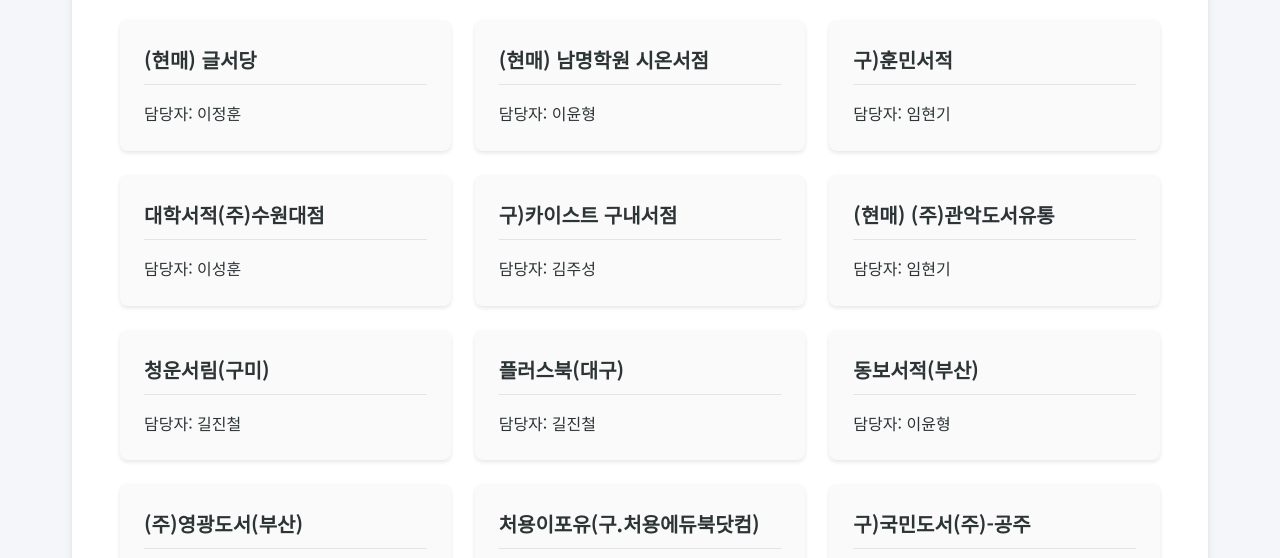
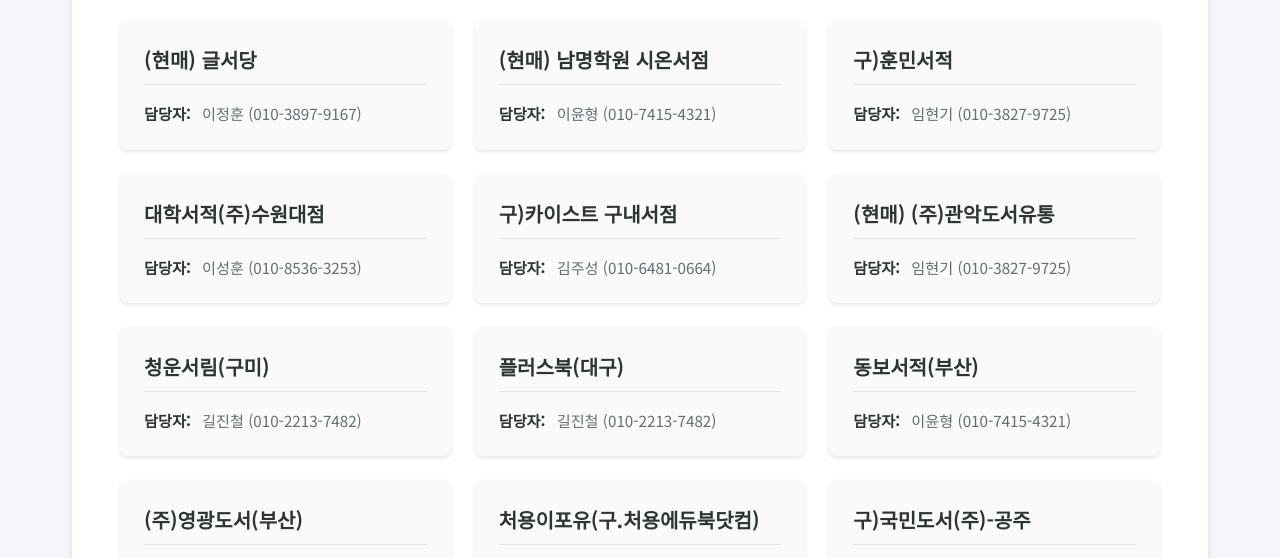
Before and after one commit to kxowls/find_sales, a website: page index.html in a window 1280 px wide. Both pictures are taken after a click on the button 877 px from the left and 204 px from the top of the page. Shown: the part 234-792 px from the top of the page. Drawn offline with Linux system fonts and the light colour scheme; no server answers.

Commit message:
UI 업데이트: 담당자 연락처 연동 및 스타일 수정

```diff
--- a/script.js
+++ b/script.js
@@ -2,6 +2,17 @@
 let allData = [];
 let currentSearchTerm = '';  // 현재 검색어 저장 변수 추가
 let isDataLoaded = false;
+
+// 담당자 연락처 데이터 매핑
+const managerContacts = {
+    '김성삼': '010-3233-4321',
+    '이성훈': '010-8536-3253',
+    '임현기': '010-3827-9725',
+    '이정훈': '010-3897-9167',
+    '김주성': '010-6481-0664',
+    '길진철': '010-2213-7482',
+    '이윤형': '010-7415-4321'
+};
 
 // DOM이 로드된 후 실행
 document.addEventListener('DOMContentLoaded', () => {
@@ -190,13 +201,15 @@ document.addEventListener('DOMContentLoaded', () => {
             const nameHighlighted = highlightText(item.name || '거래처명 없음', currentSearchTerm);
 
             // 담당자 정보 표시 - 코드(_이전) 제거하고 이름만 표시
-            let managerDisplay = extractName(item.manager);
+            let managerName = extractName(item.manager);
+            let managerContact = managerContacts[managerName] || '';
+            let managerDisplay = managerContact ? `${managerName} (${managerContact})` : managerName;
 
             companyItem.innerHTML = `
                 <h3>${nameHighlighted}</h3>
                 <div class="company-info-simple">
                     <span class="info-label">담당자:</span>
-                    <span class="info-value">${managerDisplay}</span>
+                    <span class="info-value">${highlightText(managerDisplay, currentSearchTerm)}</span>
                 </div>
             `;
             companyItem.addEventListener('click', () => showDetails(item));
@@ -226,8 +239,14 @@ document.addEventListener('DOMContentLoaded', () => {
         const phoneHighlighted = highlightText(item.phone || '정보 없음', currentSearchTerm);
         const addressHighlighted = highlightText(item.address || '정보 없음', currentSearchTerm);
 
-        // 담당자 정보는 이름만 표시
-        const managerHighlighted = highlightText(extractName(item.manager), currentSearchTerm);
+        // 담당자 정보는 이름과 연락처 표시
+        const managerName = extractName(item.manager);
+        const managerContact = managerContacts[managerName] || '';
+        let managerDisplay = managerName;
+        if (managerContact) {
+            managerDisplay = `${managerName} <a href="tel:${managerContact}" class="manager-tel">(${managerContact})</a>`;
+        }
+        const managerHighlighted = highlightText(managerDisplay, currentSearchTerm);
 
         const regionHighlighted = highlightText(item.region || '정보 없음', currentSearchTerm);
         const universityHighlighted = highlightText(item.university || '대학 아님', currentSearchTerm);
@@ -241,7 +260,7 @@ document.addEventListener('DOMContentLoaded', () => {
             </div>
             <div class="detail-group">
                 <h3>담당자 정보</h3>
-                <p><strong>담당자:</strong> ${managerHighlighted}</p>
+                <p><strong>담당자:</strong> ${managerDisplay.includes('manager-tel') ? managerDisplay : managerHighlighted}</p>
             </div>
             <div class="detail-group">
                 <h3>추가 정보</h3>
--- a/styles.css
+++ b/styles.css
@@ -335,3 +335,28 @@ header h1 {
         font-size: 0.8rem;
     }
 }
+
+.manager-tel {
+    color: #0984e3;
+    text-decoration: none;
+    font-weight: 500;
+    margin-left: 5px;
+}
+
+.manager-tel:hover {
+    text-decoration: underline;
+}
+
+.company-info-simple {
+    display: flex;
+    align-items: center;
+    gap: 8px;
+    font-size: 0.95rem;
+    color: #636e72;
+}
+
+.info-label {
+    font-weight: 600;
+    color: #2d3436;
+    min-width: 50px;
+}
```
